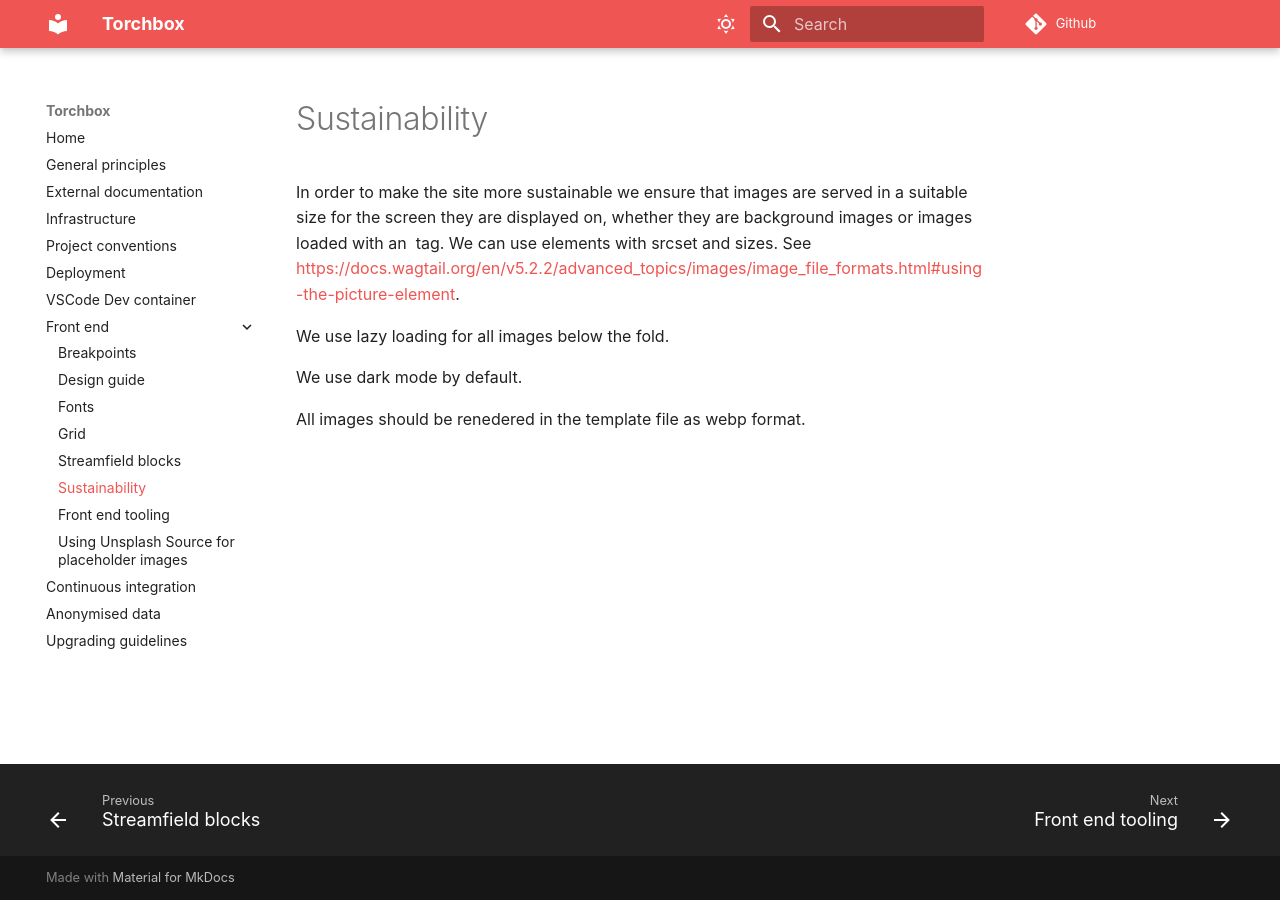
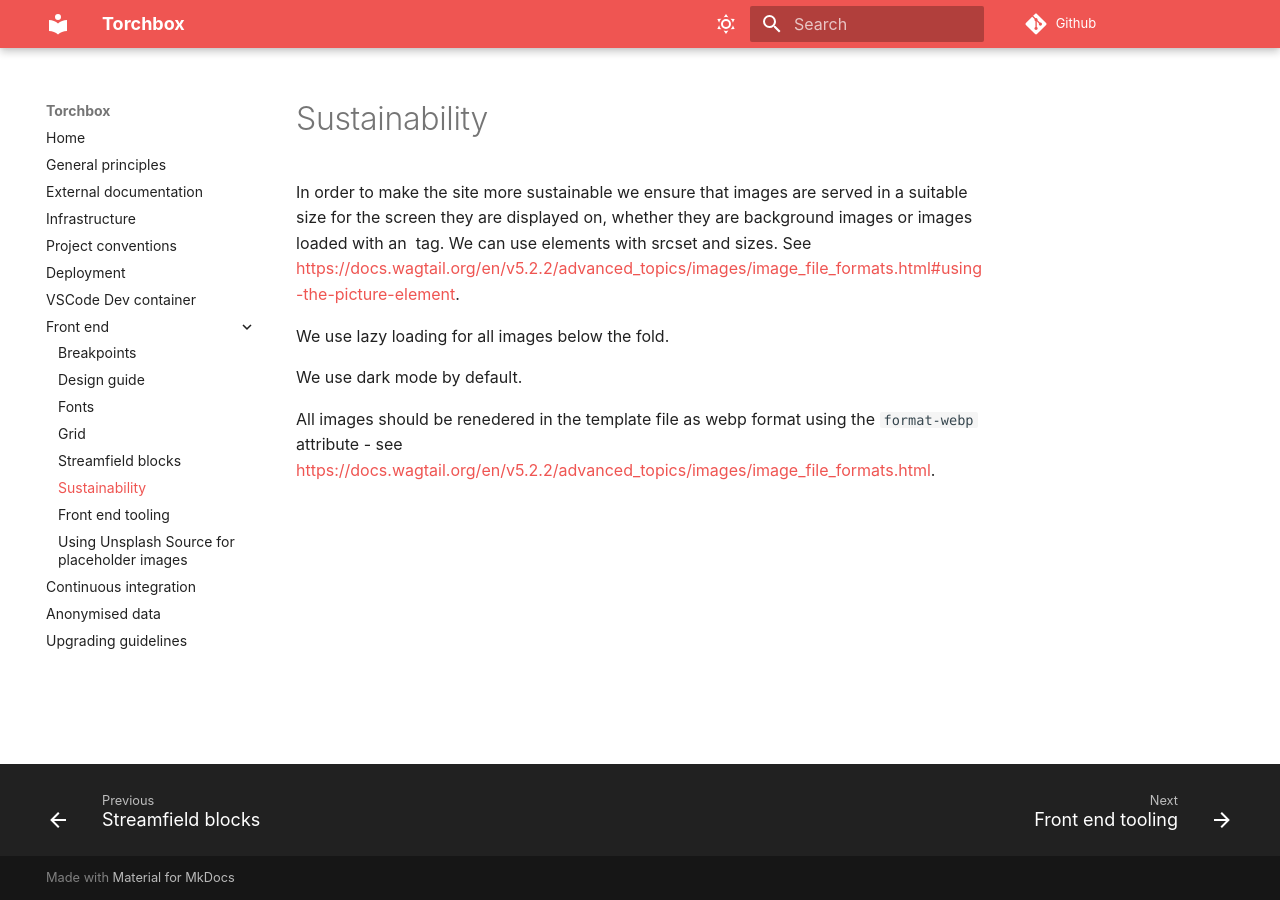
Before and after one commit to torchbox/torchbox.com, an MkDocs documentation site: the page built from docs/front-end/sustainability.md, in a window 1280 px wide. Built offline with MkDocs 1.6.1 and Material for MkDocs 9.7.7, drawn with Linux system fonts in a browser that asks for light colours; comment, search, counter and statistics services are not loaded.

Commit message:
amend docs

```diff
--- a/docs/front-end/sustainability.md
+++ b/docs/front-end/sustainability.md
@@ -6,4 +6,4 @@ We use lazy loading for all images below the fold.
 
 We use dark mode by default.
 
-All images should be renedered in the template file as webp format.
+All images should be renedered in the template file as webp format using the `format-webp` attribute - see https://docs.wagtail.org/en/v5.2.2/advanced_topics/images/image_file_formats.html.
```
